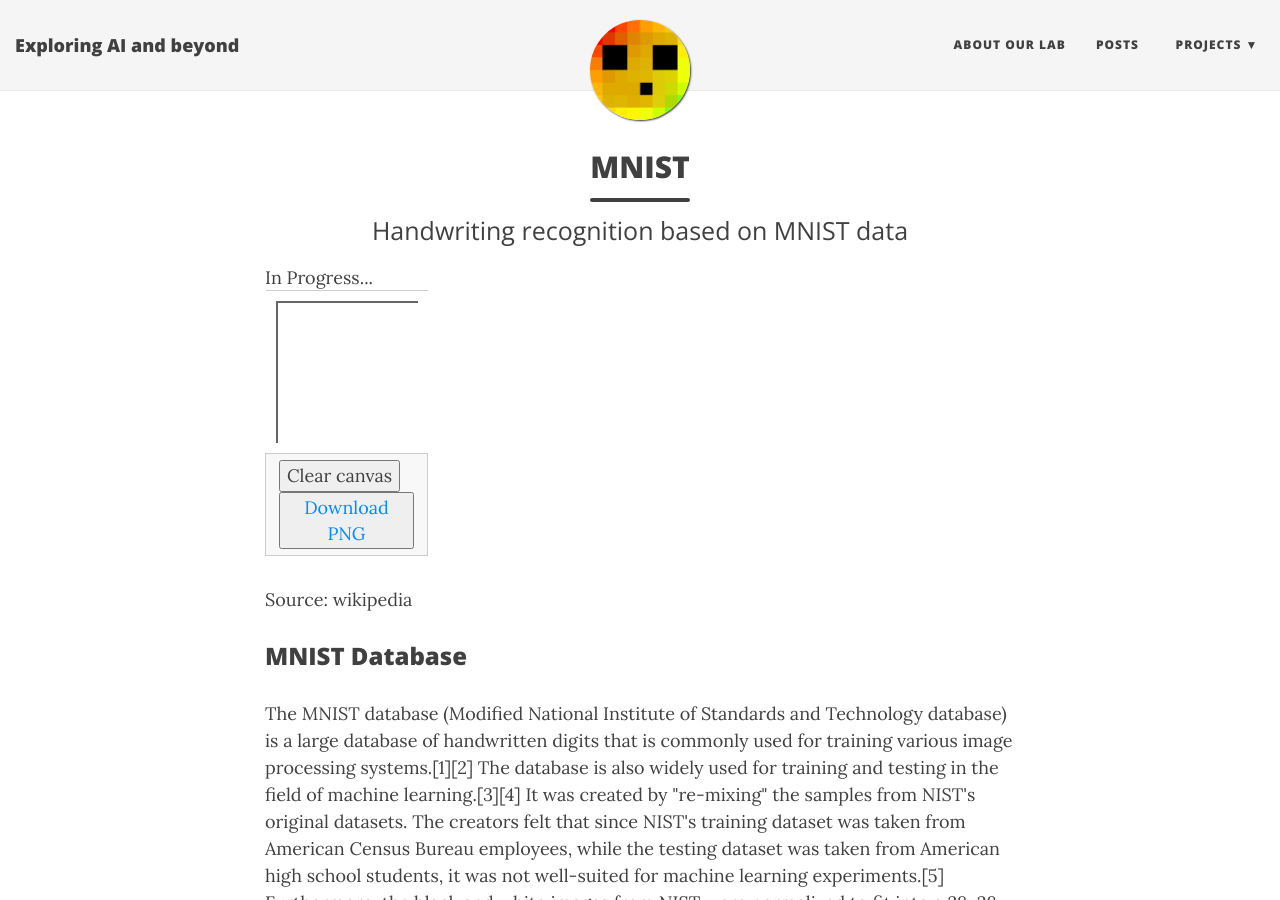
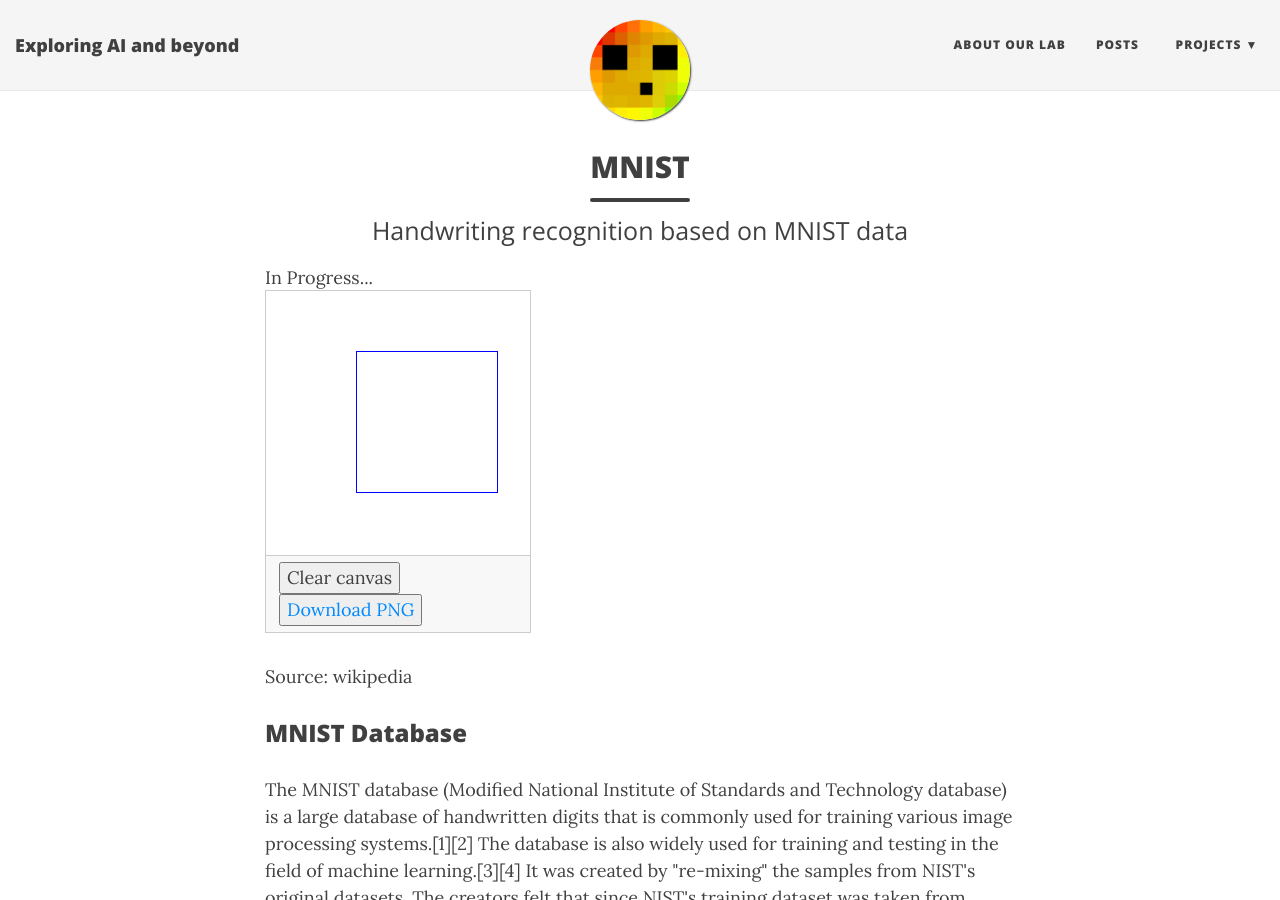
Before and after one commit to gcloudex/gcloudex.github.io, a Jekyll site: the page built from prj1mnist.html, in a window 1280 px wide and 900 px high. Built offline with Jekyll 4.4.1, drawn with Linux system fonts in a browser that asks for light colours; nearby versions of some CDN libraries.

Commit message:
refined canvas touch draw

```diff
--- a/js/canvas.js
+++ b/js/canvas.js
@@ -49,6 +49,9 @@
 */
 canvas.addEventListener("touchmove", function (e) {
   var touch = e.touches[0];
+  canvas.getContext("2d").fillStyle = "rgb(0,0,0)";
+  canvas.getContext("2d").fillRect(touch.clientX, touch.clientY, 8, 8);
+
   var rect = canvas.getBoundingClientRect();
   touchX = touch.clientX - rect.left,
   touchY = touch.clientY - rect.top
@@ -58,8 +61,8 @@
     offsetY: touchY
   });
   //canvas.dispatchEvent(mouseEvent);
-  scaledOffsetX = Math.floor(touchX * 0.2);
-  scaledOffsetY = Math.floor(touchY * 0.2);
+  //scaledOffsetX = Math.floor(touchX * 0.2);
+  //scaledOffsetY = Math.floor(touchY * 0.2);
   x = Math.floor(touchX * 0.2);
   y = Math.floor(touchY * 0.2) + 1;
   console.log("(x,y) = ", x, y);
--- a/prj1mnist.html
+++ b/prj1mnist.html
@@ -12,9 +12,9 @@
   <!-- Canvas to write digit -->
   <table>
     <tr>
-        <td style="border-style: none; width: 160px; padding: 10px;">
-            <div style="border: solid 2px #666; width: 142px; height: 142px; touch-action: none;">
-                <canvas id="digitpad" width="140" height="140"></canvas>
+        <td style="width: 160px; padding: 40px;">
+            <div style="width: 184px; height: 184px; padding: 20px 20px 20px 50px; touch-action: none;">
+                <canvas id="digitpad" style="border: solid 1px #00f;" width="140" height="140"></canvas>
             </div>
         </td>
     </tr>
```
